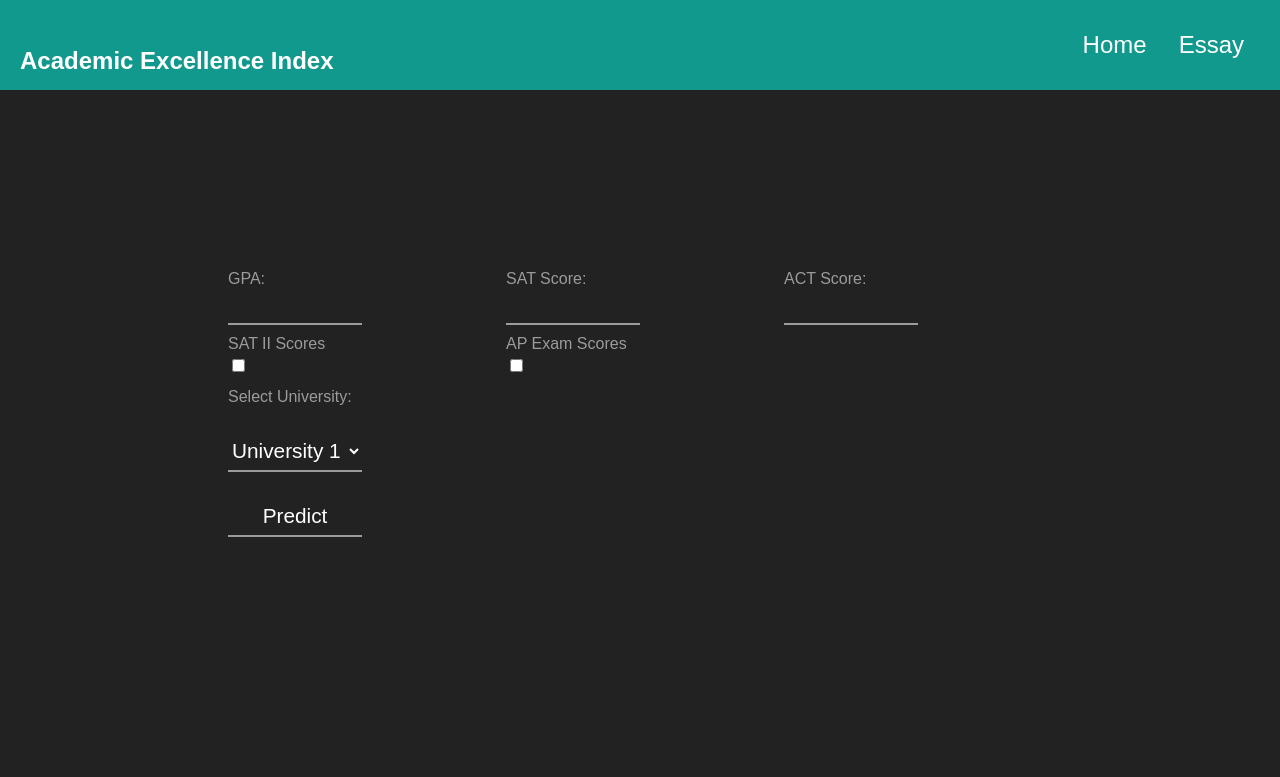
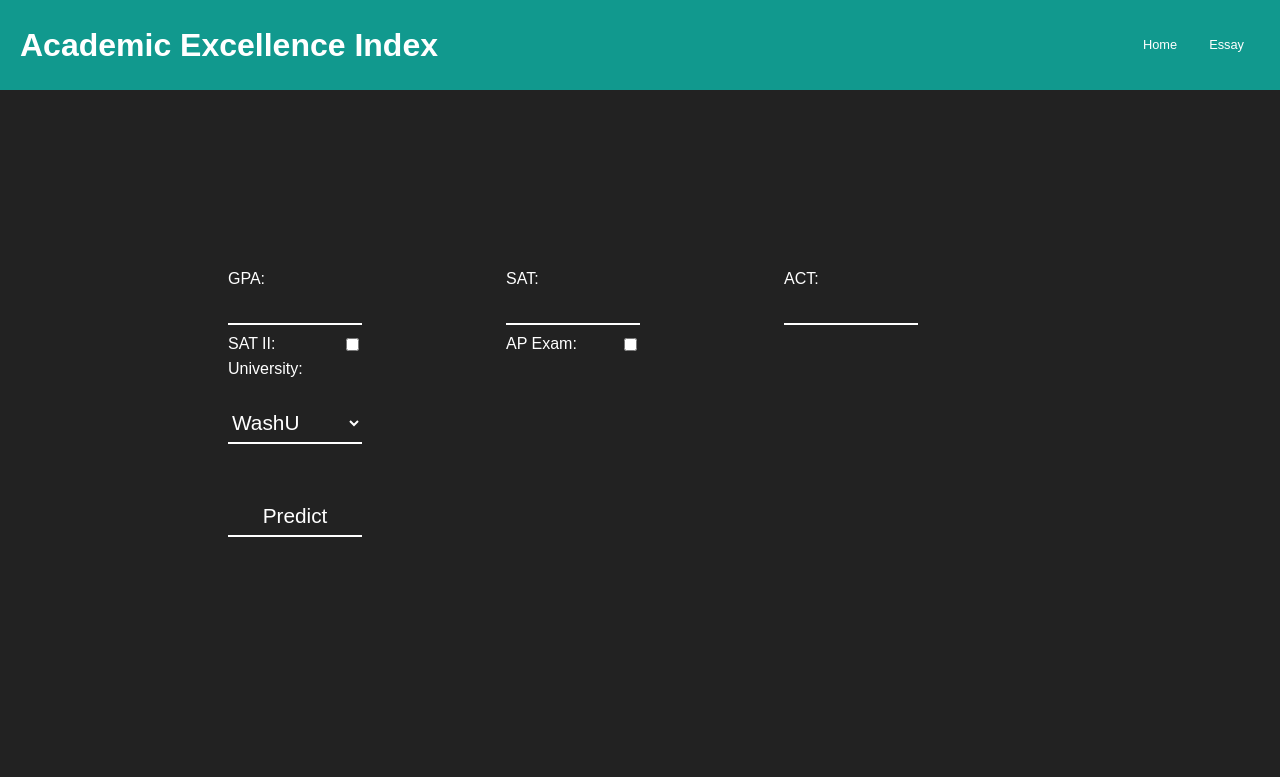
Before and after one commit to ericyung1/AdmissionAnalytics, a Flask app: page / in a window 1280 px wide. Shown: the top 777 px of the page. Run offline with Flask 3, Linux system fonts and the light colour scheme.

Commit message:
styllistic changes

```diff
--- a/app/static/css/style.css
+++ b/app/static/css/style.css
@@ -19,17 +19,18 @@ body {
     background-color: #11998e;
     color: #fff;
     text-align: center;
+    display: flex; /* Add this to vertically center the text */
+    align-items: center; /* Add this to vertically center the text */
+    justify-content: space-between; /* Add this to put space between the h1 and navbar */
 }
 
 #header h1 {
-    font-size: 1.5rem; /* Adjust this value to make the text bigger or smaller */
-    margin-left: 20px; /* Adjust this value to increase or decrease the left margin */
-    float: left;
-    line-height: 70px; /* Aligns the text vertically */
+    font-size: 2rem; /* Increase the font size */
+    margin-left: 20px;
+    text-align: left; /* Align the text to the left */
 }
 
 #navbar {
-    float: right;
     margin-right: 20px; /* Adjust this value to increase or decrease the right margin */
 }
 
@@ -51,6 +52,7 @@ body {
     text-align: center;
     padding: 0 16px;
     text-decoration: none;
+    font-size: 0.8rem; /* Decrease the font size */
 }
 
 #navbar ul li a:hover {
@@ -69,6 +71,9 @@ body {
     padding: 15px 0 0;
     margin-top: 10px;
     width: 50%;
+    display: flex; /* Add this line */
+    flex-direction: column; /* Add this line */
+    align-items: flex-start; /* Add this line */
 }
 
 .form__field {
@@ -88,19 +93,28 @@ body {
     color: transparent;
 }
 
-.form__field:placeholder-shown + .form__label {
+.form__field {
+    font-family: inherit;
+    width: 100%;
+    border: 0;
+    border-bottom: 2px solid #fff; /* Change the border color to white */
+    outline: 0;
     font-size: 1.3rem;
-    cursor: text;
-    top: 20px;
+    color: #fff;
+    padding: 7px 0;
+    background: transparent;
+    transition: border-color 0.2s;
 }
 
 .form__label {
     position: absolute;
     top: 0;
-    display: block;
+    display: flex;
     transition: 0.2s;
     font-size: 1rem;
-    color: #9b9b9b;
+    color: #fff; /* Change the label color to white */
+    width: 100%; /* Set the width to 100% of the form group */
+    justify-content: space-between;
 }
 
 .form__field:focus {
@@ -117,7 +131,9 @@ body {
     display: block;
     transition: 0.2s;
     font-size: 1rem;
-    color: #11998e;
+    color: transparent; /* Make the text transparent */
+    background-image: linear-gradient(to right, #11998e, #38ef7d); /* Add the gradient background */
+    -webkit-background-clip: text; /* Clip the background to the text */
     font-weight:700;
 }
 
@@ -138,3 +154,17 @@ body {
 .section:last-child {
     margin-right: 0;
 }
+
+select, input[type="submit"] {
+    font-size: 1.3rem; /* Set the font size to the same as the input fields */
+}
+
+.field-checkbox {
+    display: flex;
+    flex-direction: column;
+    align-items: flex-start;
+}
+
+.field-checkbox .form__label {
+    margin-right: 10px;
+}
--- a/app/static/js/script.js
+++ b/app/static/js/script.js
@@ -6,3 +6,23 @@ function toggleInput(id) {
         input.style.display = "none";
     }
 }
+
+document.querySelectorAll('.form__field').forEach(function(input) {
+    input.addEventListener('focus', function() {
+        var label = this.parentNode.parentNode.querySelector('label');
+        if (label) {
+            label.style.color = 'transparent';
+            label.style.backgroundImage = 'linear-gradient(to right, #11998e, #38ef7d)';
+            label.style.webkitBackgroundClip = 'text';
+            label.style.fontWeight = '700'; /* Make the text bold */
+        }
+    });
+    input.addEventListener('blur', function() {
+        var label = this.parentNode.parentNode.querySelector('label');
+        if (label) {
+            label.style.color = '#fff';
+            label.style.backgroundImage = 'none';
+            label.style.fontWeight = 'normal'; /* Make the text normal weight */
+        }
+    });
+});
--- a/app/templates/index.html
+++ b/app/templates/index.html
@@ -25,13 +25,13 @@
                 <div class="section">
                     <div class="form__group">
                         <input type="text" id="sat" name="sat" class="form__field">
-                        <label for="sat" class="form__label">SAT Score:</label>
+                        <label for="sat" class="form__label">SAT:</label>
                     </div>
                 </div>
                 <div class="section">
                     <div class="form__group">
                         <input type="text" id="act" name="act" class="form__field">
-                        <label for="act" class="form__label">ACT Score:</label>
+                        <label for="act" class="form__label">ACT:</label>
                     </div>
                 </div>
             </div>
@@ -39,28 +39,24 @@
             <!-- For the SAT II Scores and AP Exam Scores row -->
             <div class="row">
                 <div class="section">
-                    <div class="form__group">
-                        <div id="sat2">
-                            <div>
-                                <label for="sat2-checkbox" class="form__label">SAT II Scores</label>
+                    <div class="form__group field-checkbox">
+                        <label for="sat2-checkbox" class="form__label">
+                            SAT II:
                             <input type="checkbox" id="sat2-checkbox" onclick="toggleInput('sat2')">
-                            </div>
+                        </label>
                         <div id="sat2-input" style="display: none;">
                             <input type="text" name="sat2" class="form__field"><br>
                         </div>
                     </div>
                 </div>
-                </div>
                 <div class="section">
-                    <div class="form__group">
-                        <div id="ap">
-                            <div>
-                                <label for="ap-checkbox" class="form__label">AP Exam Scores</label>
+                    <div class="form__group field-checkbox">
+                        <label for="ap-checkbox" class="form__label">
+                            AP Exam:
                             <input type="checkbox" id="ap-checkbox" onclick="toggleInput('ap')">
-                            </div>
+                        </label>
                         <div id="ap-input" style="display: none;">
                             <input type="text" name="ap" class="form__field"><br>
-                            </div>
                         </div>
                     </div>
                 </div>
@@ -71,9 +67,9 @@
             <div class="row">
                 <div class="section">
                     <div class="form__group">
-                        <label for="university" class="form__label">Select University:</label><br>
+                        <label for="university" class="form__label">University:</label><br>
                         <select id="university" name="university" class="form__field">
-                            <option value="university1">University 1</option>
+                            <option value="university1">WashU</option>
                             <option value="university2">University 2</option>
                             <option value="university3">University 3</option>
                         </select><br>
```
Lines whose indentation alone changed are shown as unchanged.
